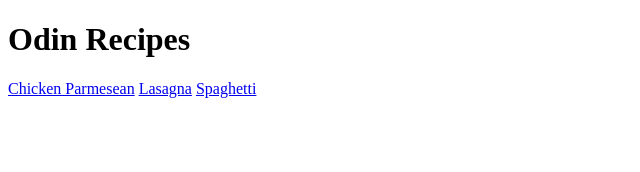
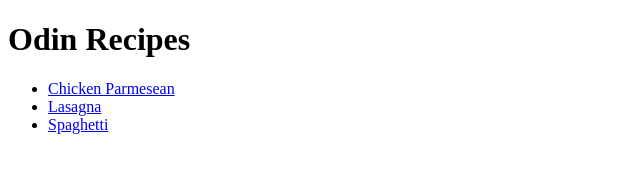
Before and after one commit to tjmiller01s/odin-recipies, a plain HTML site: page index.html in a window 1280 px wide. Shown: the whole page, without its empty margins (0-640 px from the left). Drawn offline with Linux system fonts and the light colour scheme.

Commit message:
Made recipes on index page into a ul for better readability

```diff
--- a/index.html
+++ b/index.html
@@ -9,10 +9,11 @@
 
 <body>
     <h1>Odin Recipes</h1>
-    <a href="./recipies/chicken-parm.html">Chicken Parmesean</a>
-    <a href="./recipies/lasagna.html">Lasagna</a>
-    <a href="./recipies/spaghetti.html">Spaghetti</a>
-
+    <ul>
+        <li><a href="./recipies/chicken-parm.html">Chicken Parmesean</a></li>
+        <li><a href="./recipies/lasagna.html">Lasagna</a></li>
+        <li><a href="./recipies/spaghetti.html">Spaghetti</a></li>
+    </ul>
 
 </body>
 
```
